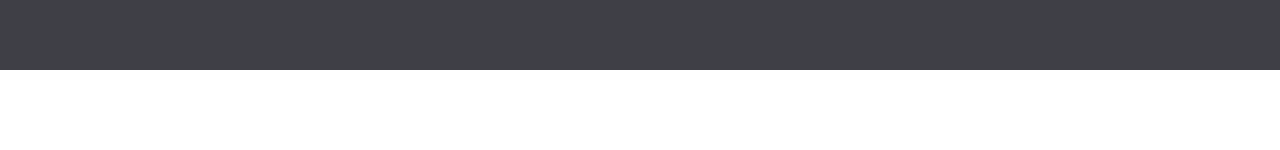
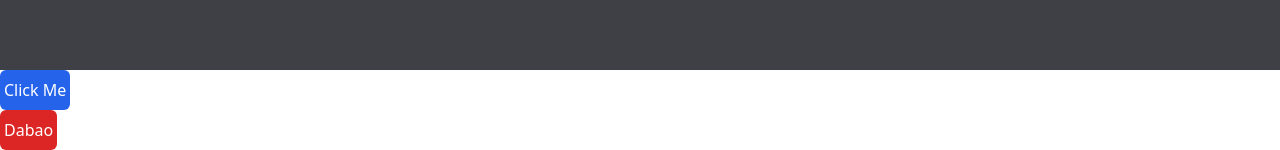
Before and after one commit to Pradhan-G/Frontend-Domination, a React (Vite) app in the folder Course/React/: page / in a window 1280 px wide. Shown: the part 730-880 px from the top of the page. Before the commit the page ends 800 px from the top, so only its background shows below. Built offline with nearby package versions, Linux system fonts and the light colour scheme.

Commit message:
Prop drilling

```diff
--- /dev/null
+++ b/Course/React/src/components/PassingData.jsx
@@ -0,0 +1,13 @@
+import React from "react";
+
+function PassingData({ color, text }) {
+  return (
+    <div>
+      <button className={`rounded-md px-1 py-2 ${color} text-white`}>
+        {text}
+      </button>
+    </div>
+  );
+}
+
+export default PassingData;
--- a/Course/React/src/main.jsx
+++ b/Course/React/src/main.jsx
@@ -6,6 +6,7 @@ import ConditionalRendering from "./components/ConditionalRendering.jsx";
 import UnderstandingState from "./components/UnderstandingState.jsx";
 import StateWithObjectsAndArrays from "./components/StateWithObjectsAndArrays.jsx";
 import ChangingPhotos from "./components/ChangingPhotos.jsx";
+import PassingData from "./components/PassingData.jsx";
 
 ReactDOM.createRoot(document.getElementById("root")).render(
   <React.StrictMode>
@@ -14,5 +15,7 @@ ReactDOM.createRoot(document.getElementById("root")).render(
     {/* <UnderstandingState /> */}
     {/* <StateWithObjectsAndArrays /> */}
     <ChangingPhotos />
+    <PassingData color={"bg-blue-600"} text={"Click Me"} />
+    <PassingData color={"bg-red-600"} text={"Dabao"} />
   </React.StrictMode>
 );
```
